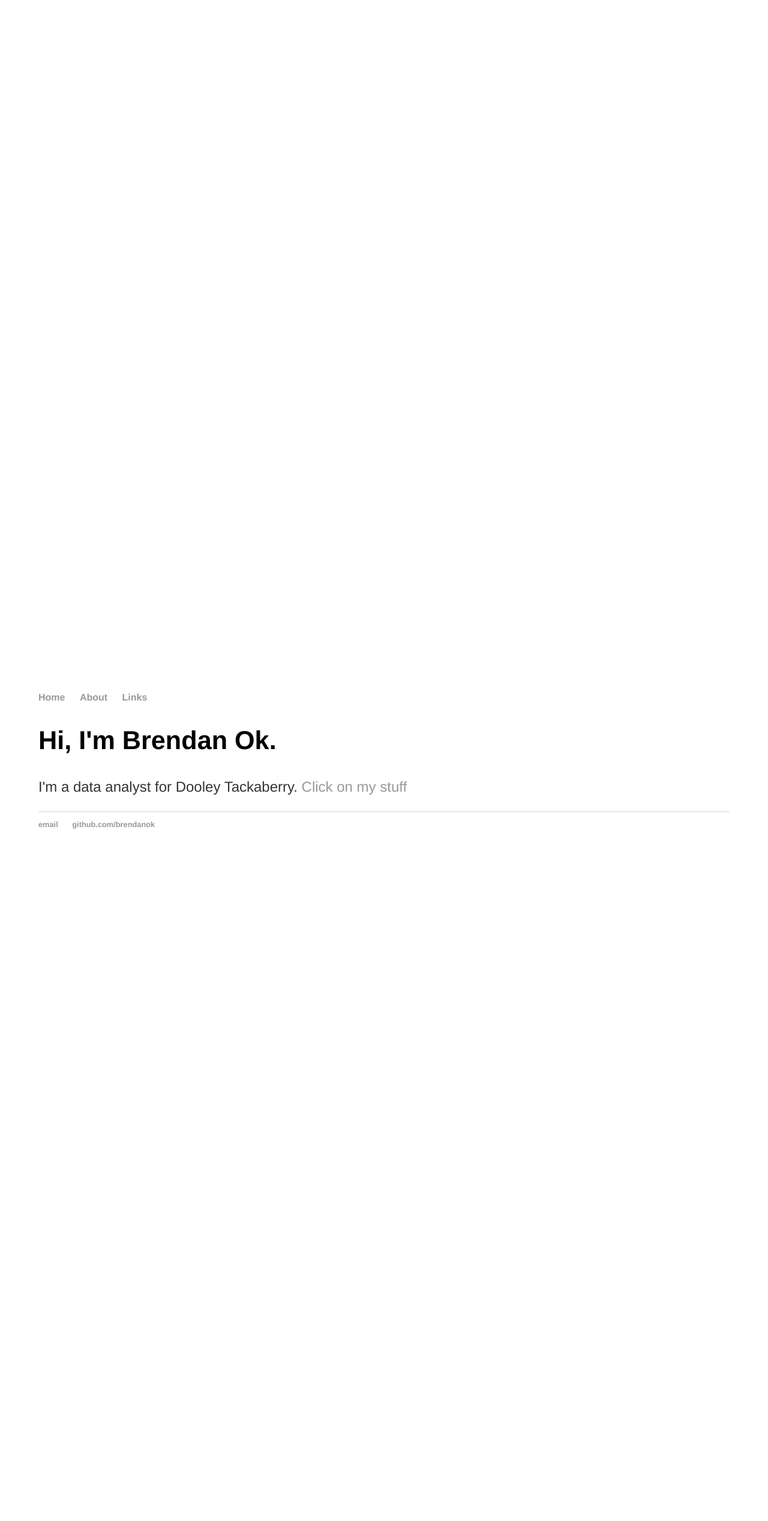
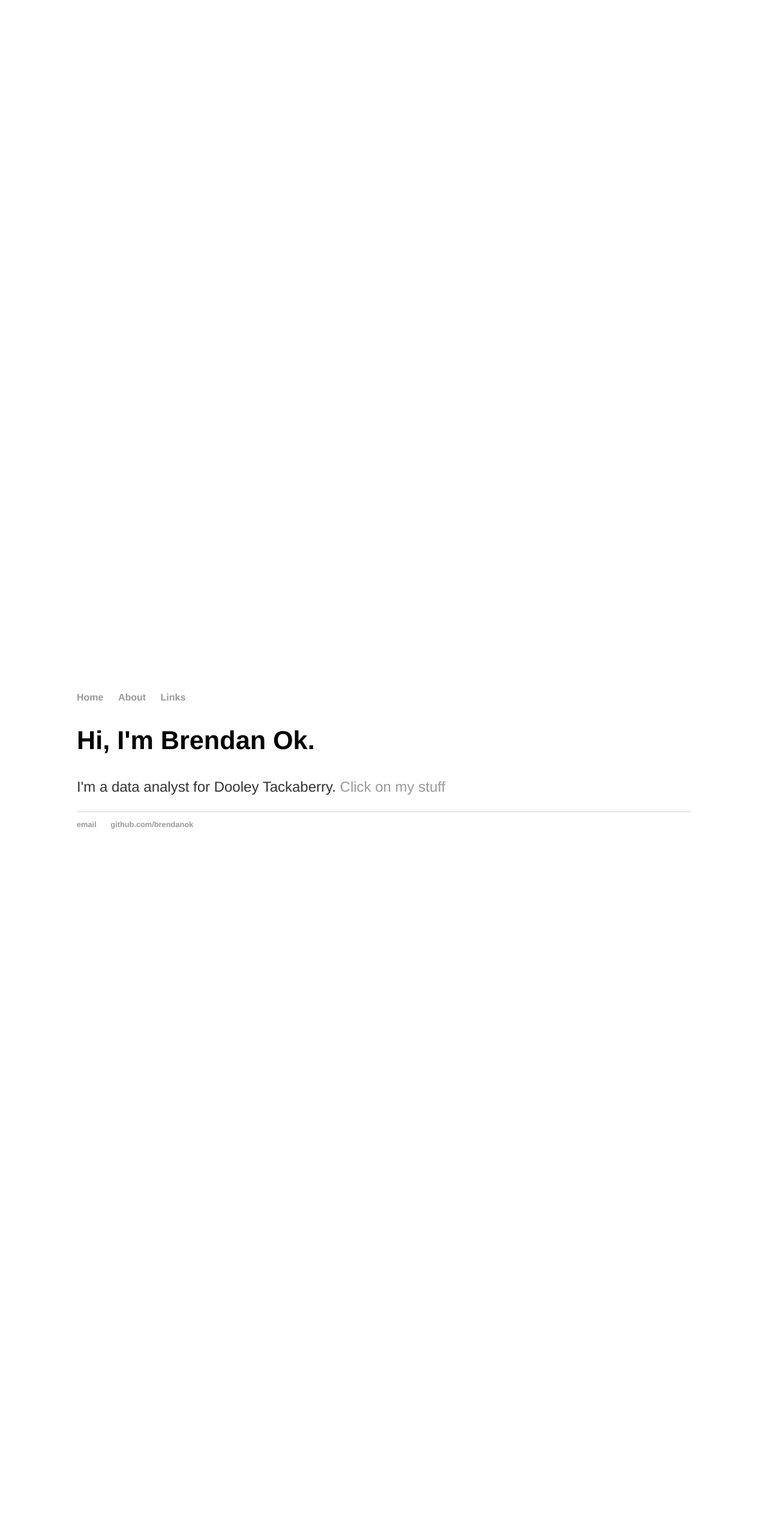
Before and after one commit to brendanok/brendanok.github.io, a Jekyll site: the page built from index.html, in a window 1280 px wide. Shown: the whole page at 60% size. Built offline with Jekyll 4.4.1, drawn with Linux system fonts in a browser that asks for light colours.

Commit message:
Update main.css

```diff
--- a/css/main.css
+++ b/css/main.css
@@ -3,7 +3,7 @@
   zoom: 0.5 ;
 }
 
-body { margin: 90% auto; width: 90%; }
+body { margin: 90% auto; width: 80%; }
 
 a { text-decoration: none; color: #999; }
 a:hover { text-decoration: underline; }
```
